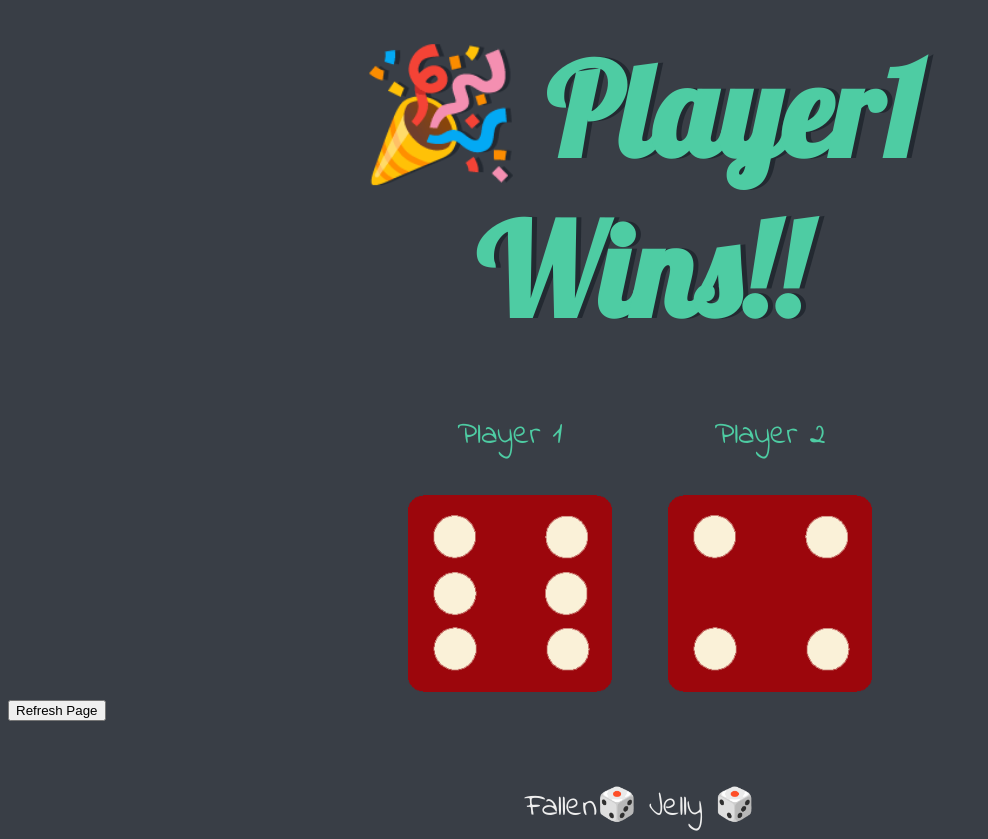
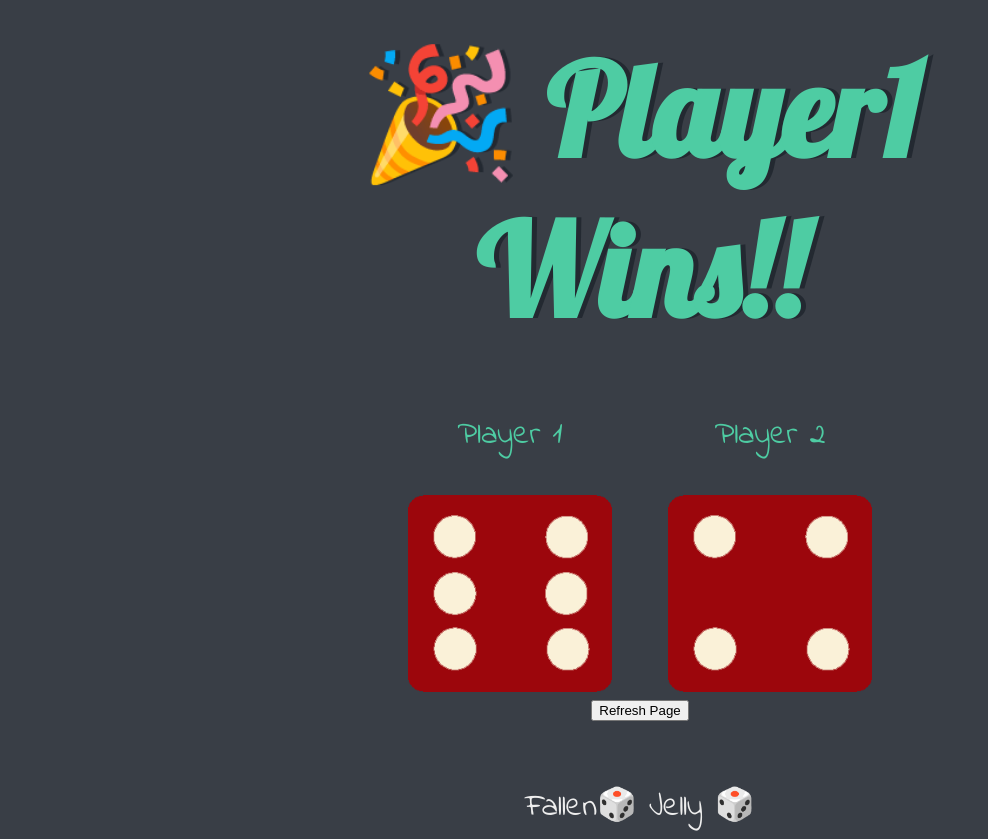
Before and after one commit to FallenJelly/dicegame, a plain HTML site: page index.html in a window 1280 px wide. Shown: the whole page, without its empty margins (0-988 px from the left). Drawn offline with Linux system fonts and the light colour scheme.

Commit message:
Update styles.css

```diff
--- a/styles.css
+++ b/styles.css
@@ -41,6 +41,6 @@ footer {
 
 }
 
-button {
-  align-items: center;
+.button {
+  text-align: center;
   }
```
